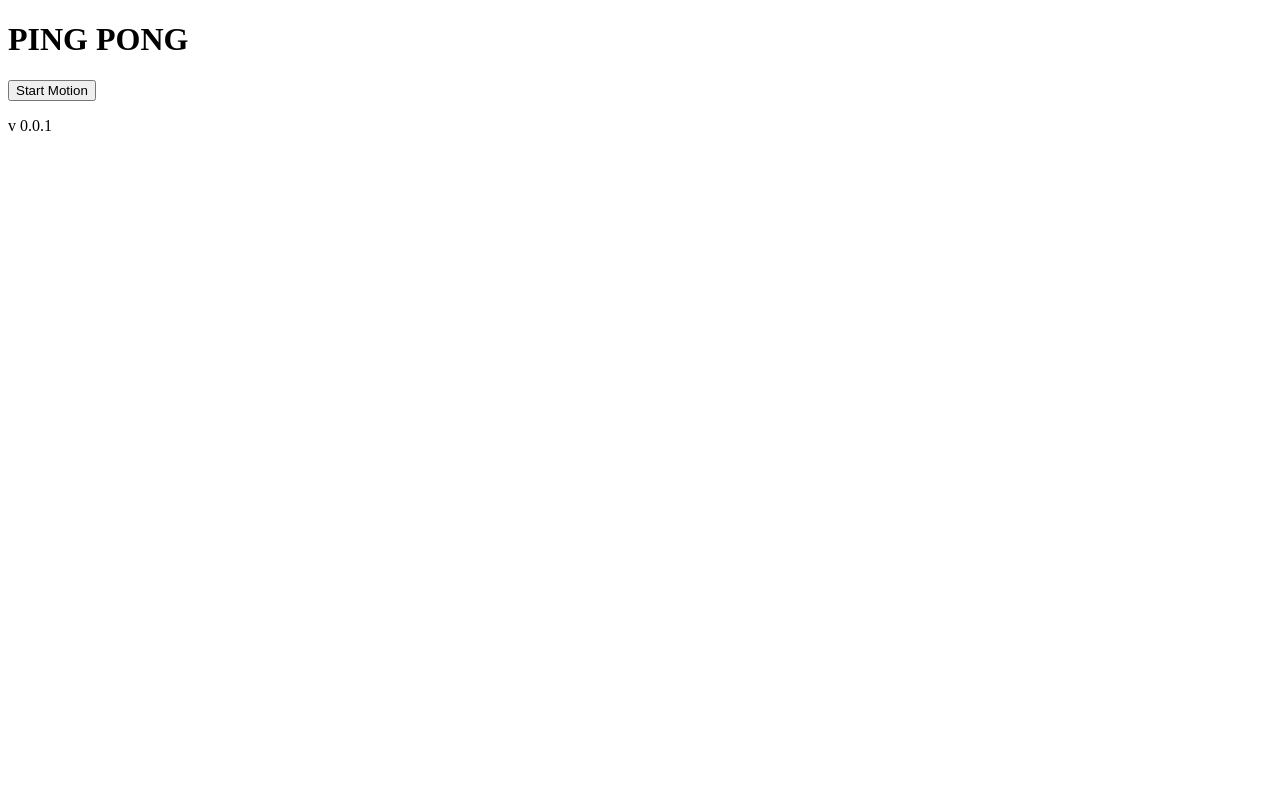
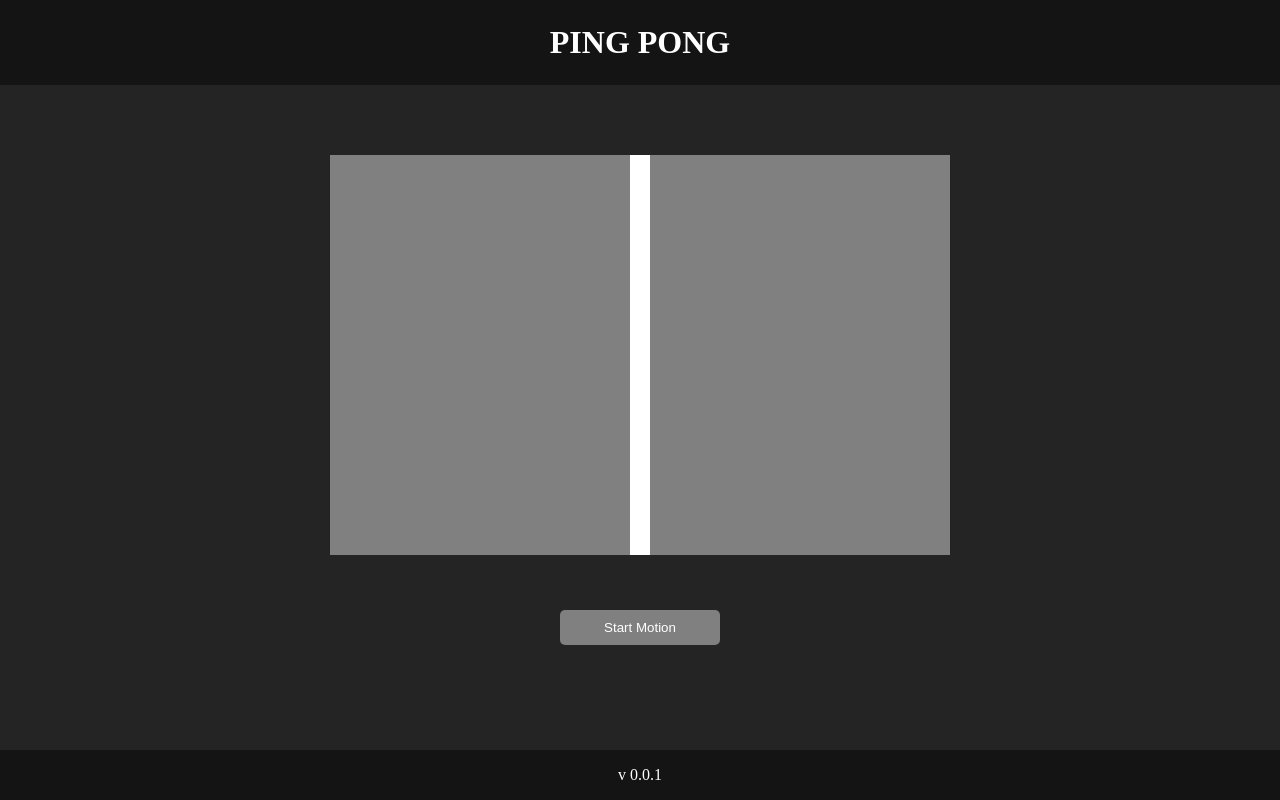
Before and after one commit to Mahdi-Alizadeh96/ping-pong, a plain HTML site: page index.html in a window 1280 px wide. Drawn offline with Linux system fonts and the light colour scheme; the site is published under a folder, as on GitHub Pages, so addresses that start at the root find nothing.

Commit message:
change root

```diff
--- a/index.html
+++ b/index.html
@@ -5,7 +5,7 @@
     <meta http-equiv="X-UA-Compatible" content="IE=edge">
     <meta name="viewport" content="width=device-width, initial-scale=1.0">
     <title>Ping Pong</title>
-    <link rel="stylesheet" href="/styles/styles.css">
+    <link rel="stylesheet" href="styles/styles.css">
 </head>
 <body>
     <header class="header">
@@ -19,5 +19,5 @@
         <p>v 0.0.1</p>
     </footer>
 </body>
-<script src="/scripts/script.js"></script>
+<script src="scripts/script.js"></script>
 </html>
```
